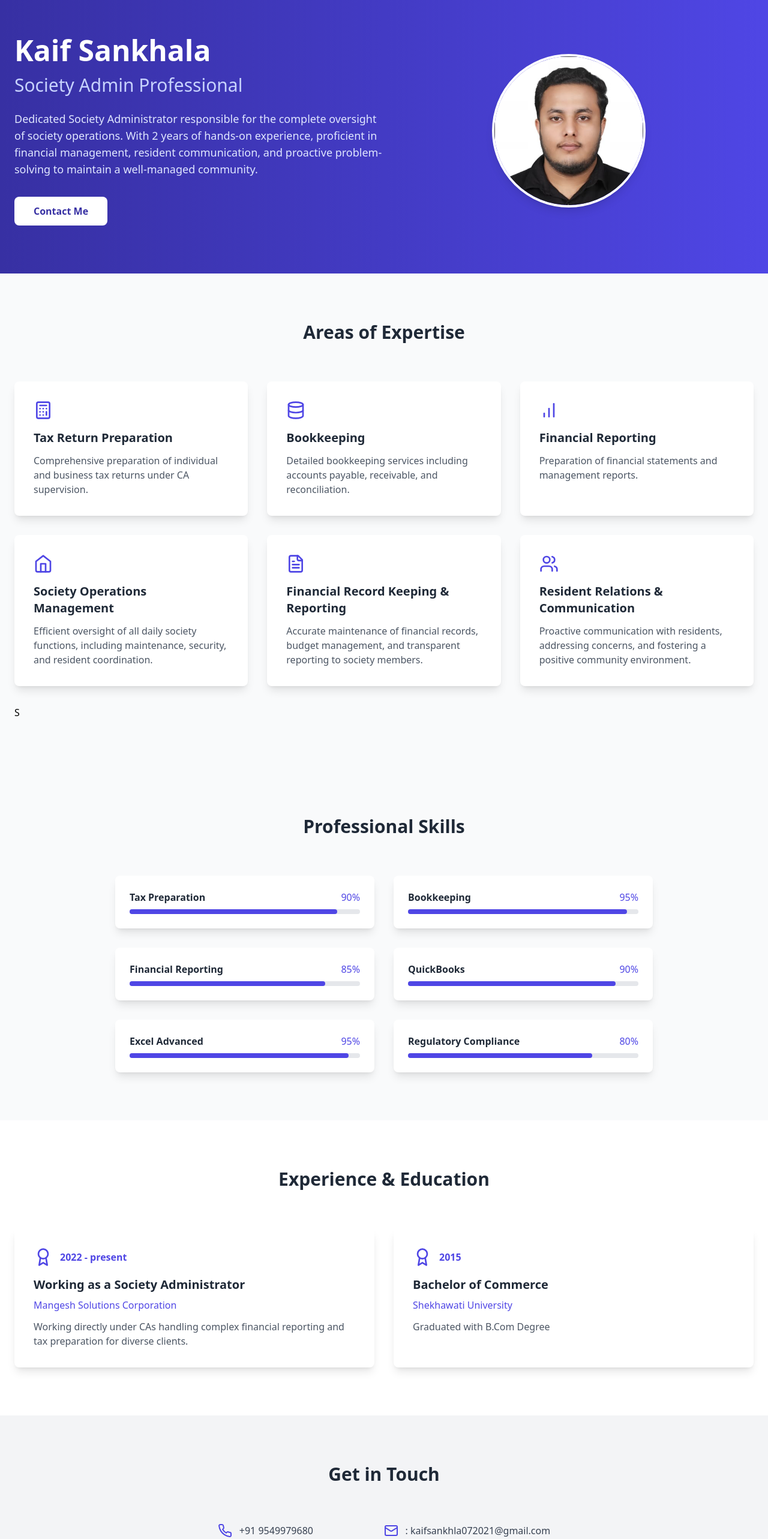
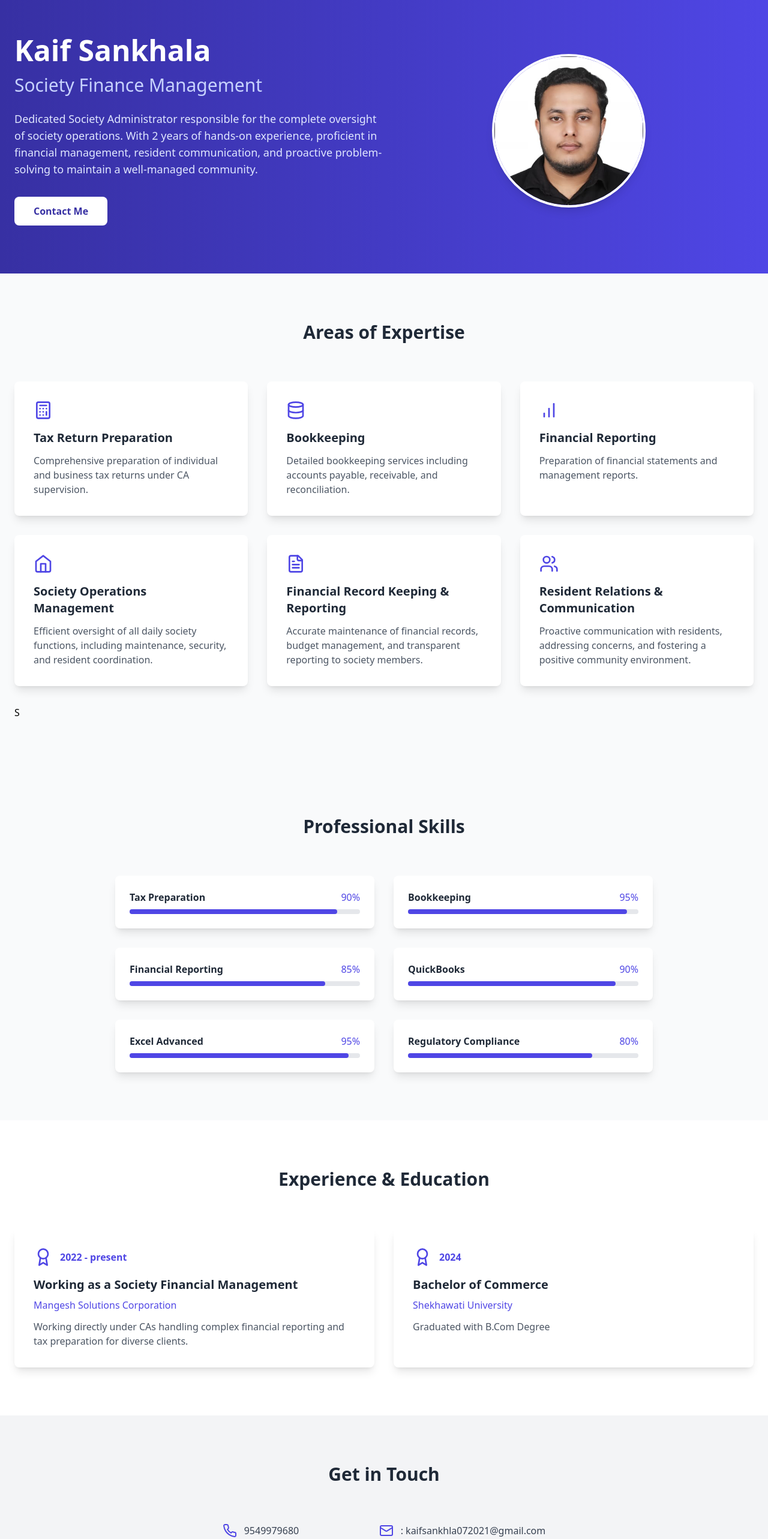
Before and after one commit to theamaan619/Kaif-Portfolio, a React (Vite) app: page / in a window 1280 px wide. Shown: the part 20-2586 px from the top of the page at 60% size. Built offline with nearby package versions, Linux system fonts and the light colour scheme.

Commit message:
Update Info

```diff
--- a/src/App.jsx
+++ b/src/App.jsx
@@ -35,7 +35,7 @@ function App() {
                 Kaif Sankhala
               </h1>
               <h2 className="text-2xl md:text-3xl text-indigo-200 mb-6">
-                Society Admin Professional
+                Society Finance Management
               </h2>
               <p className="text-lg text-indigo-100 mb-8">
                 Dedicated Society Administrator responsible for the complete
@@ -130,12 +130,12 @@ function App() {
           <div className="grid grid-cols-1 md:grid-cols-2 gap-8">
             <QualificationCard
               year="2022 -  present"
-              title="Working as a Society Administrator"
+              title="Working as a Society Financial Management"
               organization="Mangesh Solutions Corporation"
               description="Working directly under CAs handling complex financial reporting and tax preparation for diverse clients."
             />
             <QualificationCard
-              year="2015"
+              year="2024"
               title="Bachelor of Commerce"
               organization="Shekhawati University"
               description="Graduated with B.Com Degree"
@@ -154,7 +154,7 @@ function App() {
             <div className="flex flex-col md:flex-row justify-around items-center space-y-6 md:space-y-0">
               <ContactInfo
                 icon={<Phone className="w-6 h-6" />}
-                text="+91 9549979680"
+                text="9549979680"
                 type="phone"
               />
               <ContactInfo
```
